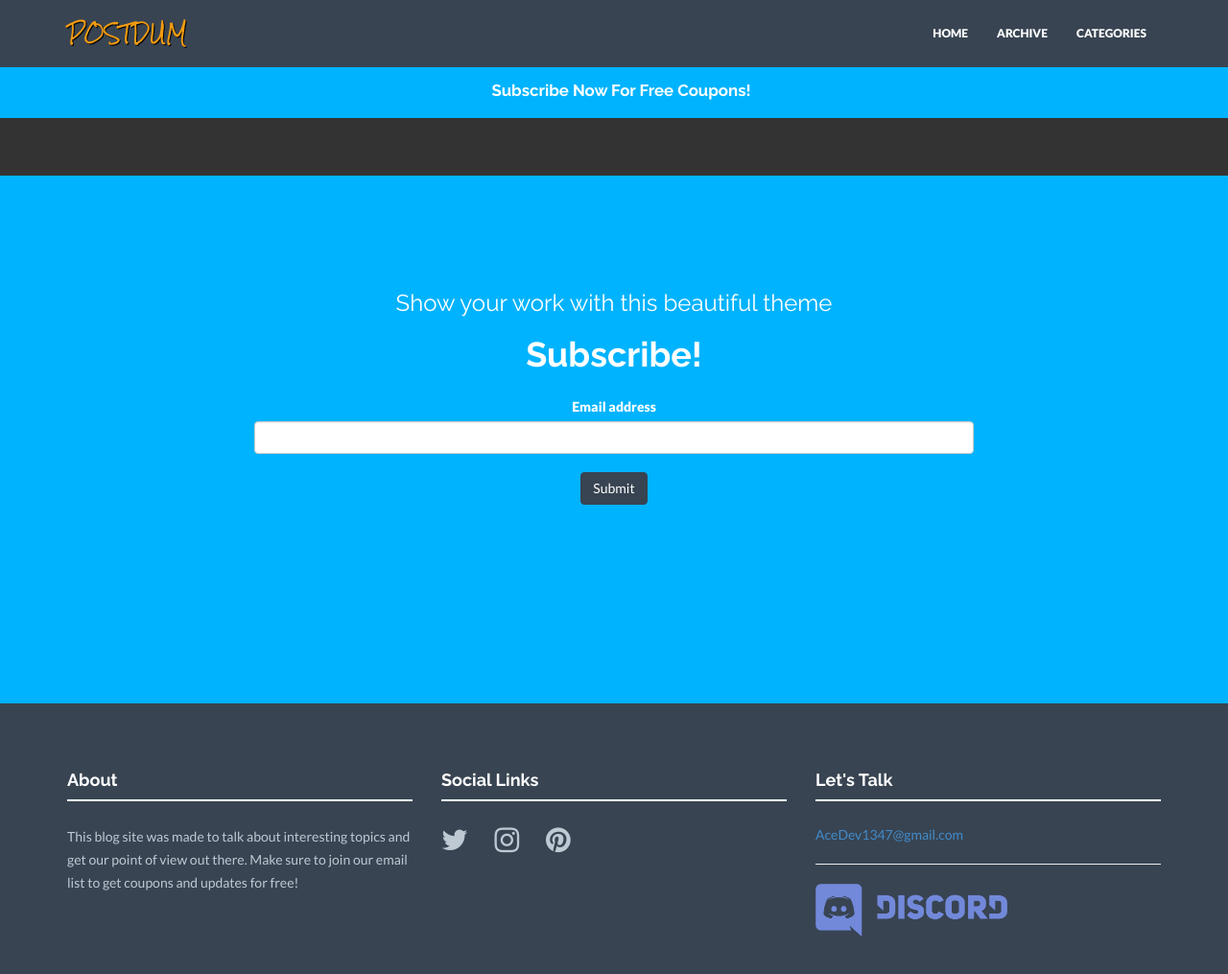
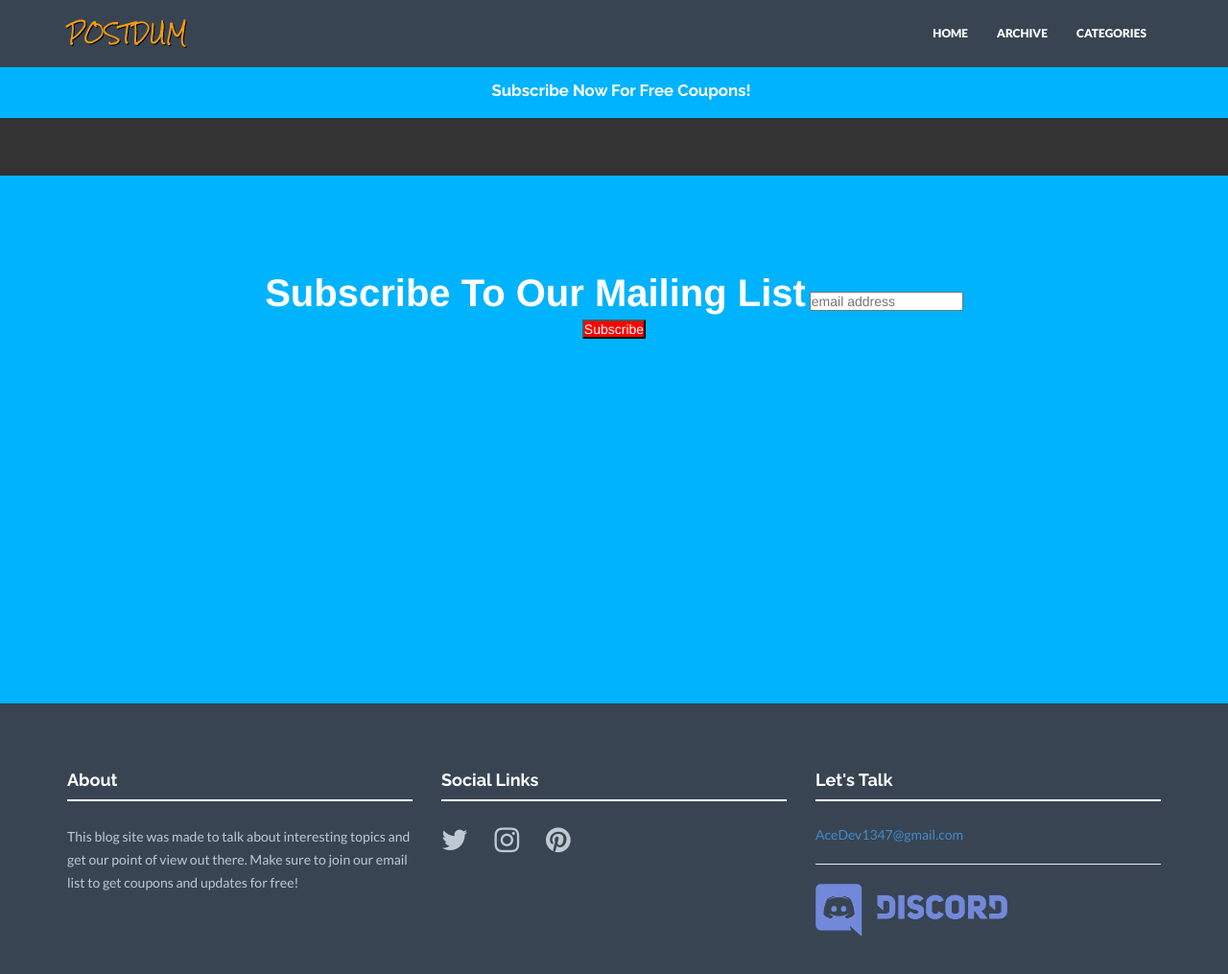
Before and after one commit to Btace13/PersonalBlog, a Jekyll site: the page built from subscribe.html, in a window 1280 px wide and 1048 px high. Shown: the top 1015 px of the window at 96% size. Built offline with Jekyll 4.4.1, drawn with Linux system fonts in a browser that asks for light colours; nearby versions of some CDN libraries; comment, search, counter and statistics services are not loaded.

Commit message:
added more email links

```diff
--- a/subscribe.html
+++ b/subscribe.html
@@ -9,17 +9,26 @@
         <div class="container">
             <div class="row">
                 <div class="col-lg-8 col-lg-offset-2">
-                    <h3>Show your work with this beautiful theme</h3>
-                    <h1>Subscribe!</h1>
-                </div>
-                <div class="col-lg-8 col-lg-offset-2 himg">
-                    <form role="form">
-					  <div class="form-group">
-					    <label for="InputEmail1">Email address</label>
-					    <input type="email" class="form-control" id="exampleInputEmail1">
-					  </div>
-					  <button type="submit" class="btn btn-theme">Submit</button>
-					</form>
+                    <!-- Begin MailChimp Signup Form -->
+                    <link href="//cdn-images.mailchimp.com/embedcode/horizontal-slim-10_7.css" rel="stylesheet" type="text/css">
+                    <style type="text/css">
+                    	#mc_embed_signup{background:#00b3fe; clear:left; font:14px Helvetica,Arial,sans-serif; width:100%;}
+                    	/* Add your own MailChimp form style overrides in your site stylesheet or in this style block.
+                    	   We recommend moving this block and the preceding CSS link to the HEAD of your HTML file. */
+                    </style>
+                    <div id="mc_embed_signup">
+                    <form action="//postdum.us16.list-manage.com/subscribe/post?u=e88c485cc13298c558f16cf64&amp;id=24ad3f7bbc" method="post" id="mc-embedded-subscribe-form" name="mc-embedded-subscribe-form" class="validate" target="_blank" novalidate>
+                        <div id="mc_embed_signup_scroll">
+                    	<label style="font-size: 30pt;" for="mce-EMAIL">Subscribe To Our Mailing List</label>
+                    	<input type="email" value="" name="EMAIL" class="email" id="mce-EMAIL" placeholder="email address" required>
+                        <!-- real people should not fill this in and expect good things - do not remove this or risk form bot signups-->
+                        <div style="position: absolute; left: -5000px;" aria-hidden="true"><input type="text" name="b_e88c485cc13298c558f16cf64_24ad3f7bbc" tabindex="-1" value=""></div>
+                        <div class="clear"><input style="background: red;" type="submit" value="Subscribe" name="subscribe" id="mc-embedded-subscribe" class="button"></div>
+                        </div>
+                    </form>
+                    </div>
+
+                    <!--End mc_embed_signup-->
                 </div>
             </div>
             <!-- /row -->
```
